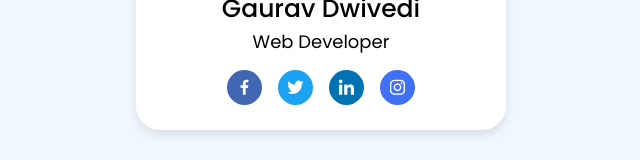
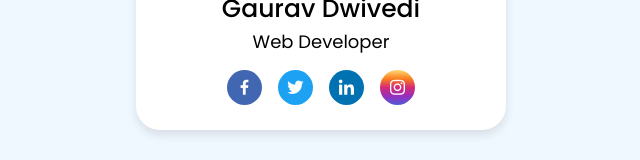
Before and after one commit to gauravdwivediofficial/profile-card, a plain HTML site: page index.html in a window 1280 px wide. Shown: the part 438-598 px from the top of the page, without its empty margins (319-959 px from the left). Drawn offline with nearby package versions, Linux system fonts and the light colour scheme.

Commit message:
Update style.css

```diff
--- a/style.css
+++ b/style.css
@@ -84,3 +84,6 @@ body{
     background-color: #4070f4;
     text-decoration: none;
 }
+#link{
+    background-image: linear-gradient(#feda75, #fa7e1e, #d62976, #962fbf, #4f5bd5);
+}
```
